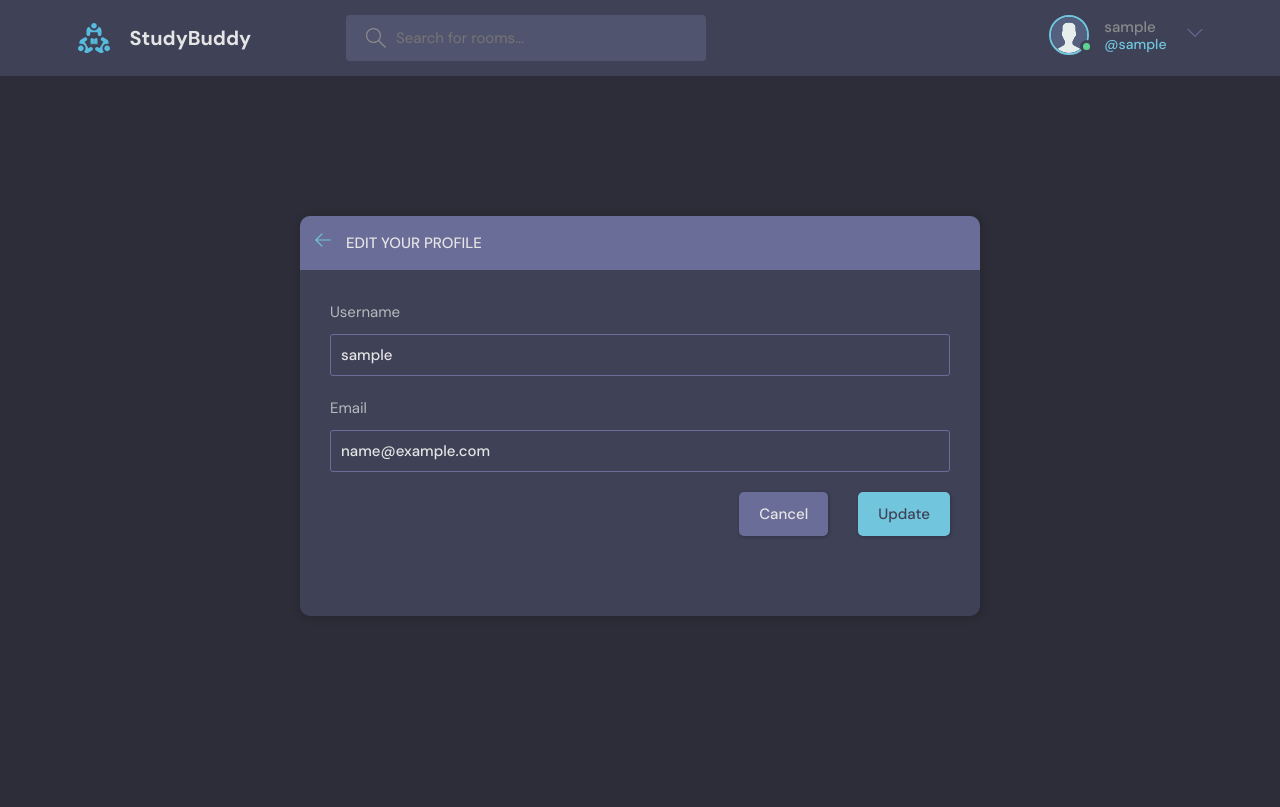
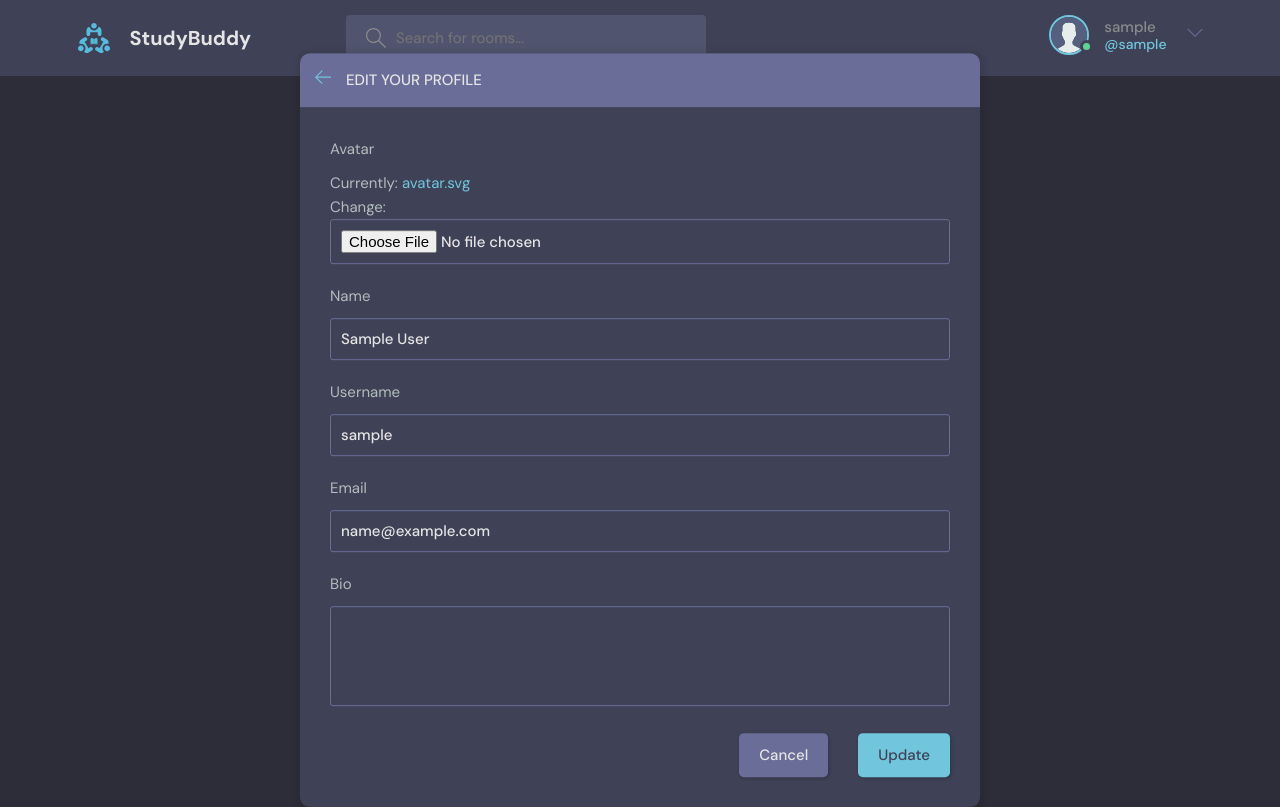
Before and after one commit to theonlykingpin/StudySocial, a Django app: page /update-user/ in a window 1280 px wide. Before the commit the page ends 616 px from the top, so only its background shows below. Run offline with Django 4.2, Linux system fonts and the light colour scheme; the visitor is signed in with stand-in values (Sample User, id 1).

Commit message:
Adding Custom User Model and Avatar

```diff
--- a/base/forms.py
+++ b/base/forms.py
@@ -1,4 +1,5 @@
 from django.forms import ModelForm
+from django.contrib.auth.forms import UserCreationForm
 from base.models import Room, User
 
 
@@ -12,4 +13,4 @@ class RoomForm(ModelForm):
 class UserForm(ModelForm):
     class Meta:
         model = User
-        fields = ['username', 'email']
+        fields = ['avatar', 'name', 'username', 'email', 'bio']
--- a/base/templates/base/activity.html
+++ b/base/templates/base/activity.html
@@ -21,7 +21,7 @@
                             <div class="activities__boxHeader roomListRoom__header">
                                 <a href="{% url 'user-profile' message.user.id %}" class="roomListRoom__author">
                                     <div class="avatar avatar--small">
-                                        <img src="https://randomuser.me/api/portraits/women/11.jpg"/>
+                                        <img src="{{ message.user.avatar.url }}"/>
                                     </div>
                                     <p>
                                         @{{ message.user }}
--- a/base/templates/base/update-user.html
+++ b/base/templates/base/update-user.html
@@ -9,16 +9,14 @@
                             <svg version="1.1" xmlns="http://www.w3.org/2000/svg" width="32" height="32"
                                  viewBox="0 0 32 32">
                                 <title>arrow-left</title>
-                                <path
-                                        d="M13.723 2.286l-13.723 13.714 13.719 13.714 1.616-1.611-10.96-10.96h27.625v-2.286h-27.625l10.965-10.965-1.616-1.607z">
-                                </path>
+                                <path d="M13.723 2.286l-13.723 13.714 13.719 13.714 1.616-1.611-10.96-10.96h27.625v-2.286h-27.625l10.965-10.965-1.616-1.607z"></path>
                             </svg>
                         </a>
                         <h3>Edit your profile</h3>
                     </div>
                 </div>
                 <div class="layout__body">
-                    <form class="form" action="" method="POST">
+                    <form class="form" action="" method="POST" enctype="multipart/form-data">
                         {% csrf_token %}
                         {% for field in form %}
                         <div class="form__group">
--- a/base/views.py
+++ b/base/views.py
@@ -146,7 +146,7 @@ def update_user(request):
     user = request.user
     form = UserForm(instance=user)
     if request.method == 'POST':
-        form = UserForm(request.POST, instance=user)
+        form = UserForm(request.POST, request.FILES, instance=user)
         if form.is_valid():
             form.save()
             return redirect('user-profile', pk=user.id)
```
Also changed, not shown: static/images/PersonalPicture.jpg (deleted), static/images/images.jpg (added).
